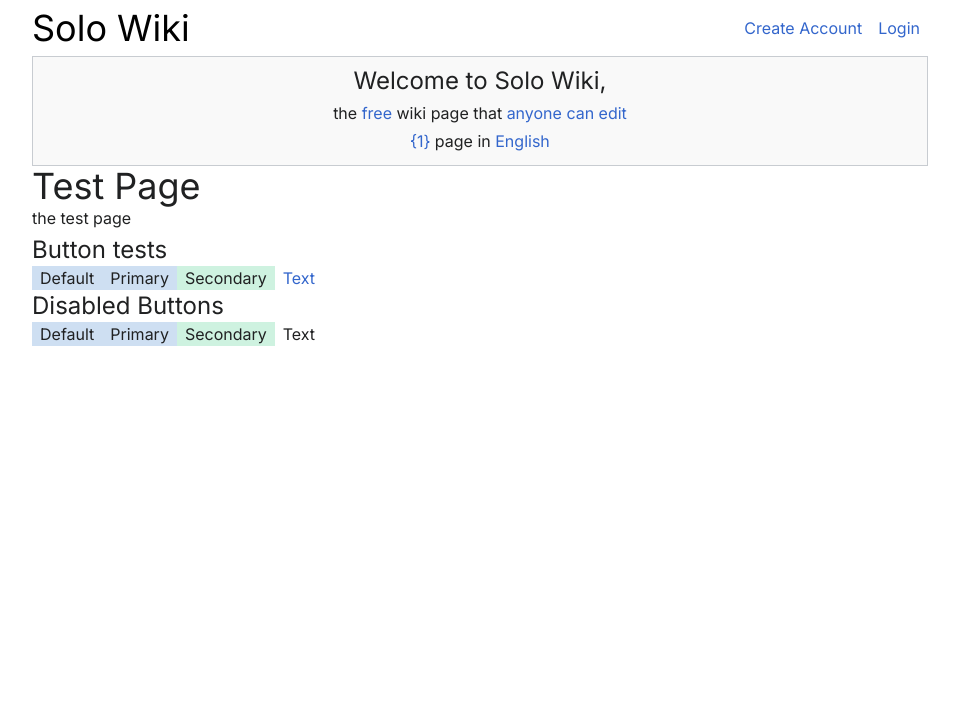
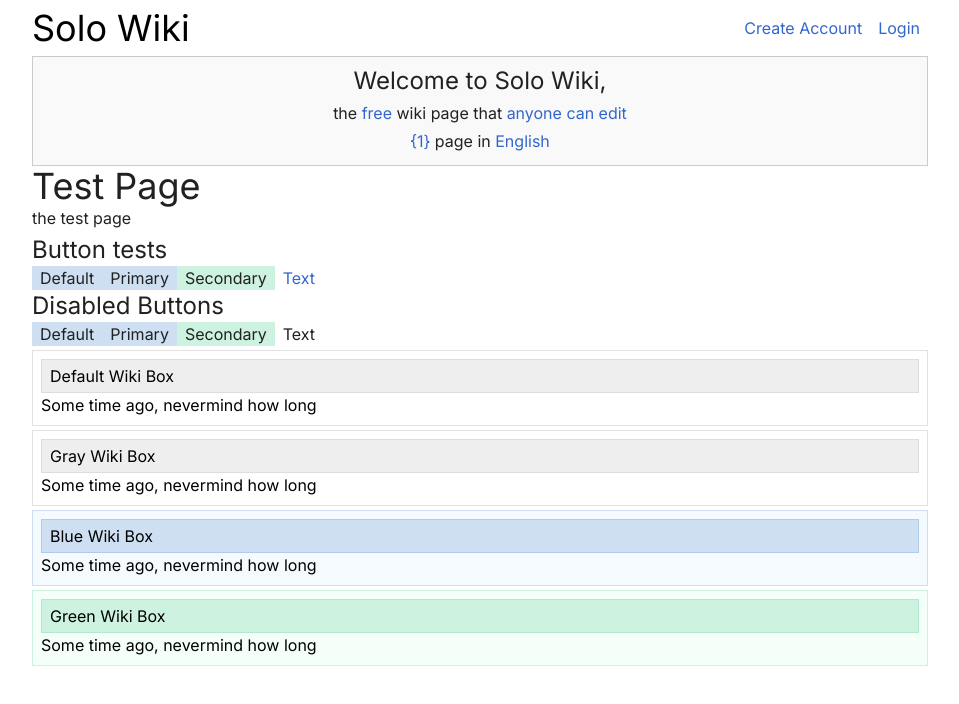
Before and after one commit to kafkaesc/Singleton-Wiki, a Next.js app: page /Test in a window 1280 px wide. Shown: the top 704 px of the page, without its empty margins (160-1119 px from the left). Built offline with nearby package versions, Linux system fonts and the light colour scheme.

Commit message:
Updating tailwind colors. Adding the WikiBox components.

```diff
--- a/src/app/Test/page.tsx
+++ b/src/app/Test/page.tsx
@@ -7,6 +7,7 @@ import P from '@/elements/P';
 import PageColumn from '@/components/PageColumn';
 import TopNav from '@/components/TopNav';
 import WelcomeBox from '@/components/WelcomeBox';
+import WikiBox from '@/components/WikiBox';
 
 export const metadata: Metadata = {
 	title: 'Test | Solo Wiki | Built by Jared Hettinger',
@@ -37,6 +38,18 @@ export default function Test() {
 				<Button buttonStyle="text" disabled={true}>
 					Text
 				</Button>
+				<WikiBox heading="Default Wiki Box" className="my-1">
+					<p>Some time ago, nevermind how long</p>
+				</WikiBox>
+				<WikiBox boxStyle="gray" heading="Gray Wiki Box" className="my-1">
+					<p>Some time ago, nevermind how long</p>
+				</WikiBox>
+				<WikiBox boxStyle="blue" heading="Blue Wiki Box" className="my-1">
+					<p>Some time ago, nevermind how long</p>
+				</WikiBox>
+				<WikiBox boxStyle="green" heading="Green Wiki Box" className="my-1">
+					<p>Some time ago, nevermind how long</p>
+				</WikiBox>
 			</PageColumn>
 		</>
 	);
--- a/src/components/WelcomeBox.tsx
+++ b/src/components/WelcomeBox.tsx
@@ -4,7 +4,7 @@ import P from '@/elements/P';
 
 export default function WelcomeBox() {
 	return (
-		<div className="p-2 text-center border bg-wi-gray-light border-wi-gray-dark">
+		<div className="p-2 text-center border bg-wi-gray-2 border-wi-gray+2">
 			<H2 className="mb-1">Welcome to Solo Wiki,</H2>
 			<P>
 				the{' '}
--- /dev/null
+++ b/src/components/WikiBox.tsx
@@ -0,0 +1,33 @@
+import { ReactNode } from 'react';
+
+import WikiBoxBlue from '@/components/WikiBoxBlue';
+import WikiBoxGreen from './WikiBoxGreen';
+import WikiBoxDefault from '@/components/WikiBoxDefault';
+
+interface WikiBoxProps {
+	boxStyle?: 'blue' | 'gray' | 'green';
+	children: ReactNode;
+	className?: string;
+	heading?: string;
+}
+
+export default function WikiBox({
+	boxStyle,
+	children,
+	className,
+	heading,
+}: WikiBoxProps) {
+	return boxStyle === 'blue' ? (
+		<WikiBoxBlue className={className} heading={heading}>
+			{children}
+		</WikiBoxBlue>
+	) : boxStyle === 'green' ? (
+		<WikiBoxGreen className={className} heading={heading}>
+			{children}
+		</WikiBoxGreen>
+	) : (
+		<WikiBoxDefault className={className} heading={heading}>
+			{children}
+		</WikiBoxDefault>
+	);
+}
--- /dev/null
+++ b/src/components/WikiBoxBlue.tsx
@@ -0,0 +1,33 @@
+import { ReactNode } from 'react';
+
+interface WikiBoxBlueProps {
+	children: ReactNode;
+	className?: string;
+	heading?: string;
+}
+
+export default function WikiBoxBlue({
+	children,
+	className,
+	heading,
+}: WikiBoxBlueProps) {
+	return className ? (
+		<div className={`p-2 border bg-wi-blue-light border-wi-blue ${className}`}>
+			{heading && (
+				<h2 className="px-2 py-1 border border-wi-blue-dark bg-wi-blue">
+					{heading}
+				</h2>
+			)}
+			{children}
+		</div>
+	) : (
+		<div className="p-2 border bg-wi-blue-light border-wi-blue">
+			{heading && (
+				<h2 className="px-2 py-1 border border-wi-blue-dark bg-wi-blue">
+					{heading}
+				</h2>
+			)}
+			{children}
+		</div>
+	);
+}
--- /dev/null
+++ b/src/components/WikiBoxDefault.tsx
@@ -0,0 +1,33 @@
+import { ReactNode } from 'react';
+
+interface WikiBoxDefaultProps {
+	children: ReactNode;
+	className?: string;
+	heading?: string;
+}
+
+export default function WikiBoxDefault({
+	children,
+	className,
+	heading,
+}: WikiBoxDefaultProps) {
+	return className ? (
+		<div className={`p-2 bg-white border border-wi-gray+1 ${className}`}>
+			{heading && (
+				<h2 className="px-2 py-1 border border-wi-gray-1 bg-wi-gray">
+					{heading}
+				</h2>
+			)}
+			{children}
+		</div>
+	) : (
+		<div className="p-2 bg-white border border-wi-gray+1">
+			{heading && (
+				<h2 className="px-2 py-1 border border-wi-gray-1 bg-wi-gray">
+					{heading}
+				</h2>
+			)}
+			{children}
+		</div>
+	);
+}
--- /dev/null
+++ b/src/components/WikiBoxGreen.tsx
@@ -0,0 +1,35 @@
+import { ReactNode } from 'react';
+
+interface WikiBoxGreenProps {
+	children: ReactNode;
+	className?: string;
+	heading?: string;
+}
+
+export default function WikiBoxGreen({
+	children,
+	className,
+	heading,
+}: WikiBoxGreenProps) {
+	return className ? (
+		<div
+			className={`p-2 border bg-wi-green-light border-wi-green ${className}`}
+		>
+			{heading && (
+				<h2 className="px-2 py-1 border border-wi-green-dark bg-wi-green">
+					{heading}
+				</h2>
+			)}
+			{children}
+		</div>
+	) : (
+		<div className="p-2 border bg-wi-green-light border-wi-green">
+			{heading && (
+				<h2 className="px-2 py-1 border border-wi-green-dark bg-wi-green">
+					{heading}
+				</h2>
+			)}
+			{children}
+		</div>
+	);
+}
--- a/tailwind.config.ts
+++ b/tailwind.config.ts
@@ -16,9 +16,11 @@ const config: Config = {
 			'wi-blue': '#cedff2',
 			'wi-blue-dark': '#afcbea',
 			'wi-blue-light': '#f5faff',
+			'wi-gray-2': '#f9f9f9',
+			'wi-gray-1': '#dddddd',
 			'wi-gray': '#eeeeee',
-			'wi-gray-dark': '#c8ccd1',
-			'wi-gray-light': '#f9f9f9',
+			'wi-gray+1': '#e2e2e2',
+			'wi-gray+2': '#c8ccd1',
 			'wi-green': '#cef2e0',
 			'wi-green-dark': '#afeacc',
 			'wi-green-light': '#f5fffa',
```
